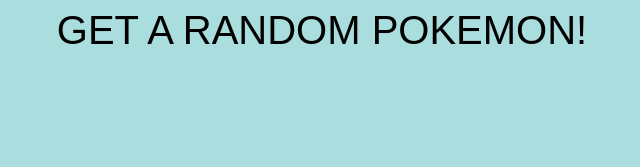
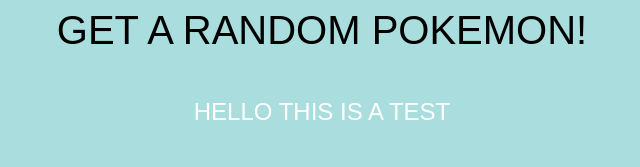
Before and after one commit to skyvale/temphost, a plain HTML site: page index.html in a window 1280 px wide. Shown: the whole page, without its empty margins (318-958 px from the left). Drawn offline with Linux system fonts and the light colour scheme; no server answers; a web font is replaced by a local one.

Commit message:
I changed this

```diff
--- a/index.html
+++ b/index.html
@@ -1,7 +1,7 @@
 <!DOCTYPE html>
 <html>
     <head>
-        <title>Random pokemon</title>
+        <title>Pokemon Generator</title>
         <meta charset="utf-8" />
         <meta name="viewport" content="width=device-width, initial-scale=1.0" />
         <meta name="description" content="Project Proof of Concept" />
@@ -11,6 +11,7 @@
     </head>
     <body>
         <h1>Get a random pokemon!</h1>
+        <h2>Hello this is a test</h2>
         <div class="pokemon">
 
         </div>
```
